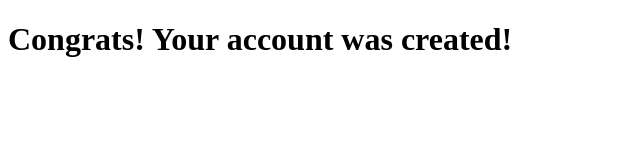
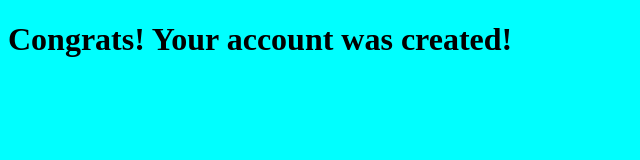
Before and after one commit to A-Ou642/A-Ou642.github.io, a plain HTML site: page lab3/welcome.html in a window 1280 px wide. Shown: the whole page, without its empty margins (0-640 px from the left). Drawn offline with Linux system fonts and the light colour scheme.

Commit message:
colors added for welcome and index

```diff
--- a/lab3/welcome.html
+++ b/lab3/welcome.html
@@ -4,7 +4,7 @@
     <meta charset="UTF-8">
     <title>Welcome</title>
 </head>
-<body>
+<body style="background-color: aqua;">
     <h1>Congrats! Your account was created!</h1>
 </body>
 </html>
```
Also changed, not shown: lab3/index.html (+1 -1 lines).
